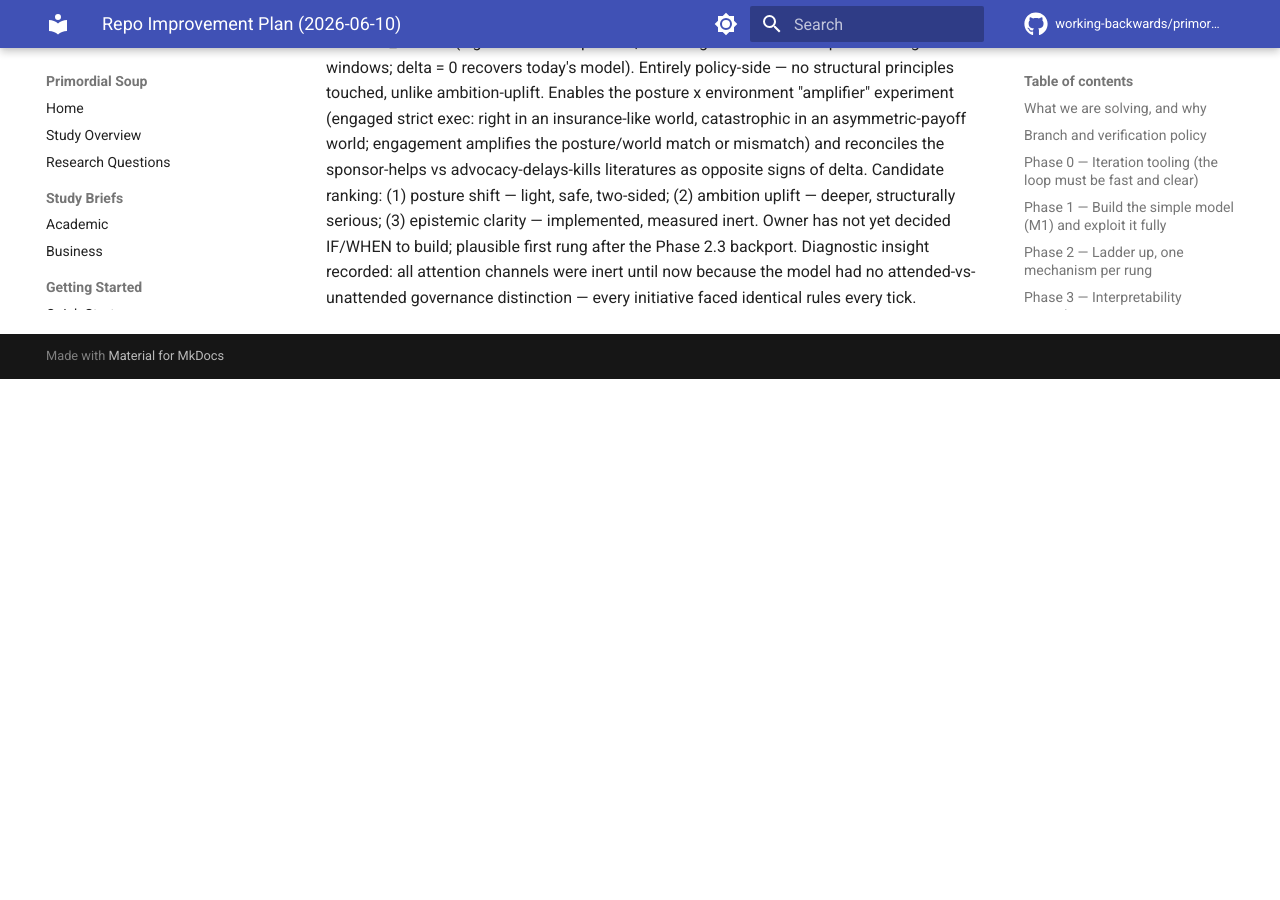
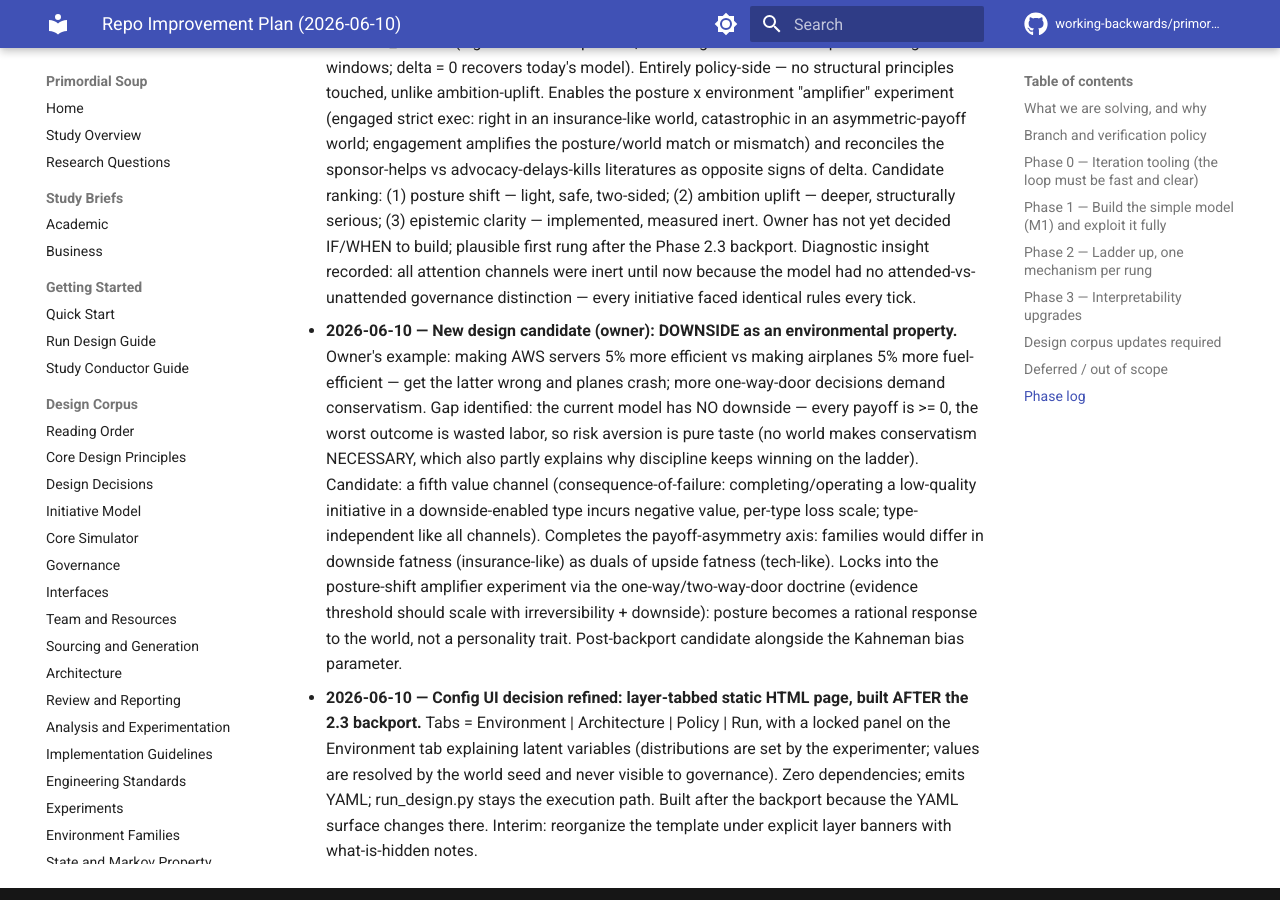
Before and after one commit to working-backwards/primordial-soup, an MkDocs documentation site: the page built from docs/implementation/2026-06-10 Repo Improvement Plan.md, in a window 1280 px wide and 900 px high, scrolled down 9862 px. Built offline with MkDocs 1.6.1 and Material for MkDocs 9.7.7, drawn with Linux system fonts in a browser that asks for light colours; comment, search, counter and statistics services are not loaded; before the commit the page ends 10241 px from its top, so only the background shows below that.

Commit message:
Record downside-channel candidate and layer-tabbed config page decision
Owner identified that the model has no downside (all payoffs >= 0),
making risk aversion pure taste; candidate fifth value channel
(consequence of failure) would complete the payoff-asymmetry axis
and make posture a rational response to the world. Config UI: static
layer-tabbed HTML page (Environment/Architecture/Policy/Run) with a
latent-variables panel, built after the Phase 2.3 backport.

Co-Authored-By: Claude Fable 5 <noreply@anthropic.com>

```diff
--- a/docs/implementation/2026-06-10 Repo Improvement Plan.md
+++ b/docs/implementation/2026-06-10 Repo Improvement Plan.md
@@ -503,3 +503,30 @@ previous step, decision notes.)
   inert until now because the model had no attended-vs-unattended
   governance distinction — every initiative faced identical rules
   every tick.
+- **2026-06-10 — New design candidate (owner): DOWNSIDE as an
+  environmental property.** Owner's example: making AWS servers 5%
+  more efficient vs making airplanes 5% more fuel-efficient — get the
+  latter wrong and planes crash; more one-way-door decisions demand
+  conservatism. Gap identified: the current model has NO downside —
+  every payoff is >= 0, the worst outcome is wasted labor, so risk
+  aversion is pure taste (no world makes conservatism NECESSARY,
+  which also partly explains why discipline keeps winning on the
+  ladder). Candidate: a fifth value channel (consequence-of-failure:
+  completing/operating a low-quality initiative in a downside-enabled
+  type incurs negative value, per-type loss scale; type-independent
+  like all channels). Completes the payoff-asymmetry axis: families
+  would differ in downside fatness (insurance-like) as duals of
+  upside fatness (tech-like). Locks into the posture-shift amplifier
+  experiment via the one-way/two-way-door doctrine (evidence
+  threshold should scale with irreversibility + downside): posture
+  becomes a rational response to the world, not a personality trait.
+  Post-backport candidate alongside the Kahneman bias parameter.
+- **2026-06-10 — Config UI decision refined: layer-tabbed static
+  HTML page, built AFTER the 2.3 backport.** Tabs = Environment |
+  Architecture | Policy | Run, with a locked panel on the
+  Environment tab explaining latent variables (distributions are set
+  by the experimenter; values are resolved by the world seed and
+  never visible to governance). Zero dependencies; emits YAML;
+  run_design.py stays the execution path. Built after the backport
+  because the YAML surface changes there. Interim: reorganize the
+  template under explicit layer banners with what-is-hidden notes.
```
